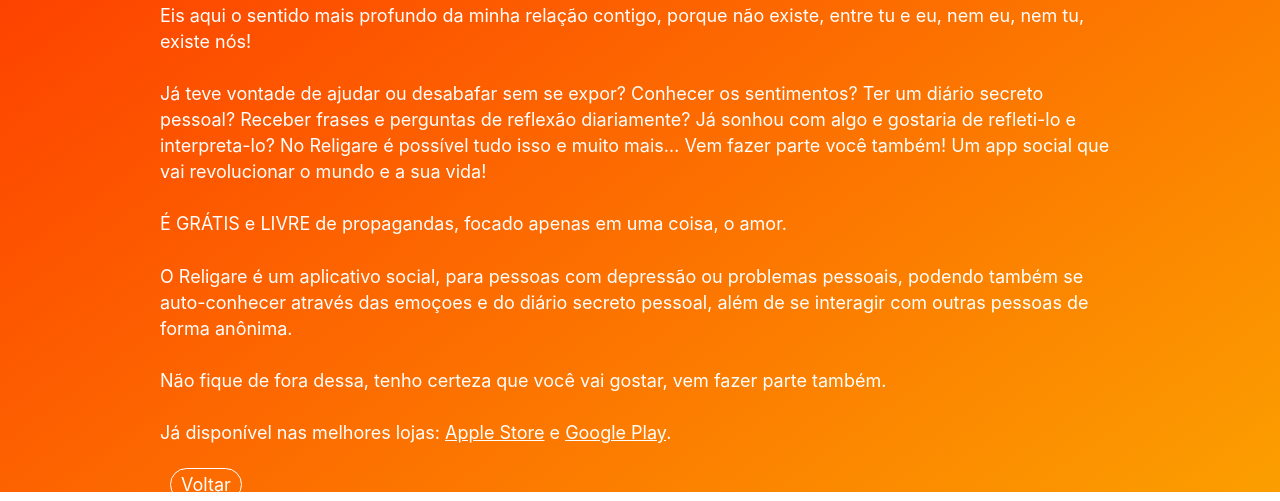
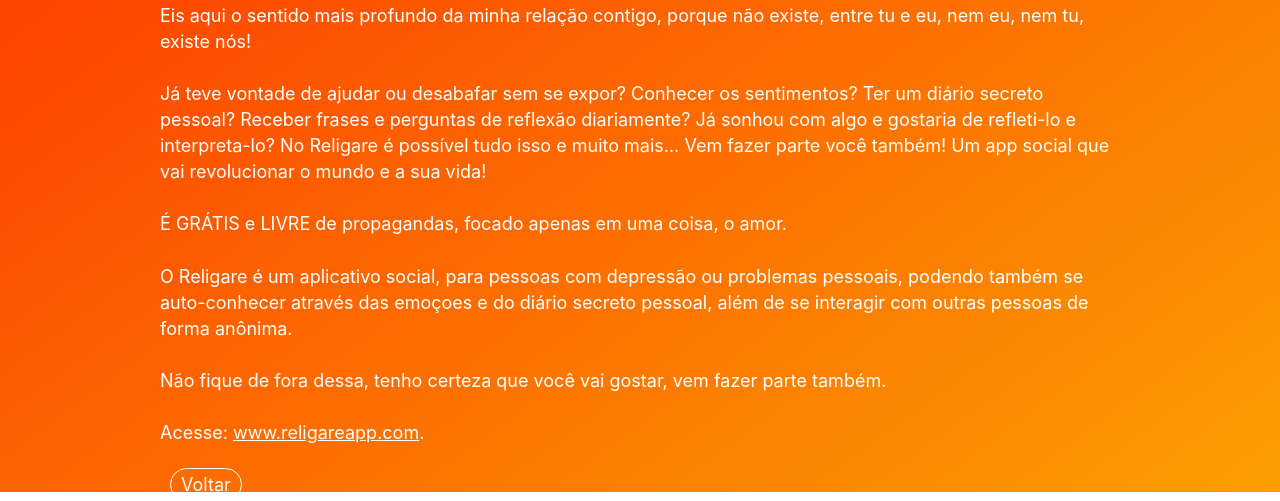
Before and after one commit to ruyjfs/engetec, a Gatsby site: page /religare in a window 1280 px wide. Shown: the part 308-809 px from the top of the page. Built offline with nearby package versions, Linux system fonts and the light colour scheme; Gatsby itself is replaced by a stand-in of ours.

Commit message:
Update religare.tsx

```diff
--- a/src/pages/religare.tsx
+++ b/src/pages/religare.tsx
@@ -38,19 +38,12 @@ const SecondPage = () => (
           parte também.
         </p>
         <p>
-          Já disponível nas melhores lojas:{" "}
+          Acesse:{" "}
           <OutboundLink
-            href="https://apps.apple.com/us/app/religare-social/id1493537626?l=pt"
+            href="https://religareapp.com"
             target="_blank"
           >
-            Apple Store
-          </OutboundLink>{" "}
-          e{" "}
-          <OutboundLink
-            href="https://play.google.com/store/apps/details?id=com.religarebr"
-            target="_blank"
-          >
-            Google Play
+            www.religareapp.com
           </OutboundLink>
           .
         </p>
```
